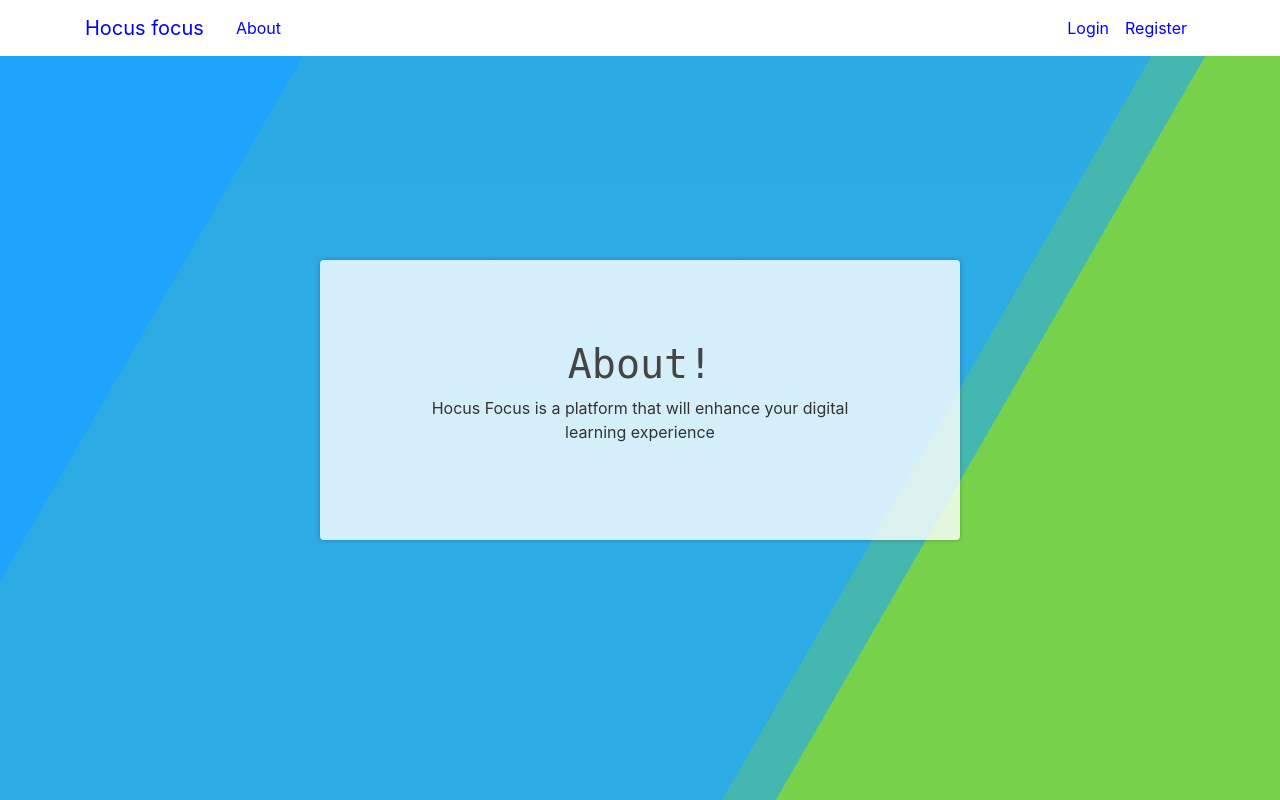
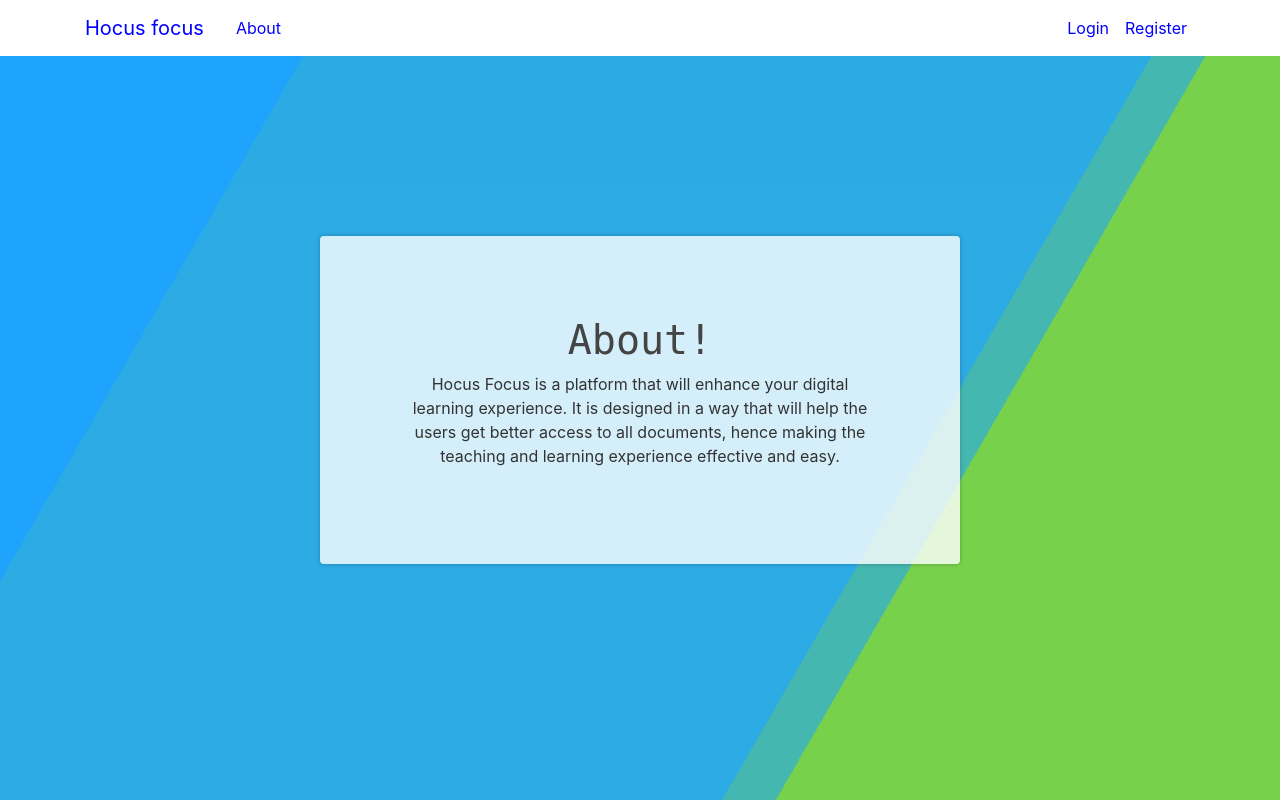
Before and after one commit to krishnashenoy123/SCL-Maxo, a Django app: page /about/ in a window 1280 px wide. Run offline with Django 3.2, Linux system fonts and the light colour scheme.

Commit message:
Added extra lines in about page

```diff
--- a/Project/focus/templates/focus/about.html
+++ b/Project/focus/templates/focus/about.html
@@ -65,7 +65,7 @@ h1 {
 <div class="bg bg3"></div>
 <div class="content">
  <h1>About!</h1>
- <p>Hocus Focus is a platform that will enhance your digital learning experience</p>
+ <p>Hocus Focus is a platform that will enhance your digital learning experience. It is designed in a way that will help the users get better access to all documents, hence making the teaching and learning experience effective and easy.</p>
 </div>
 </html>
 {% endblock %}
```
